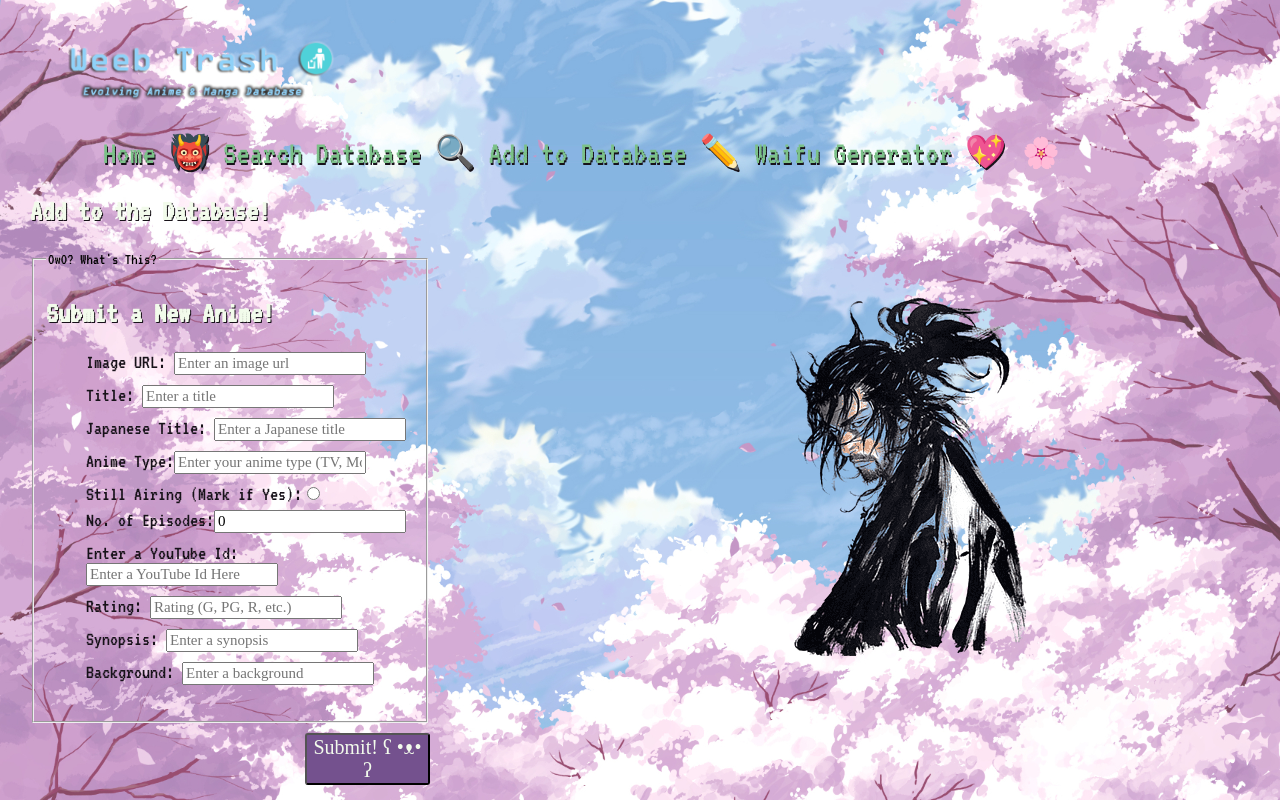
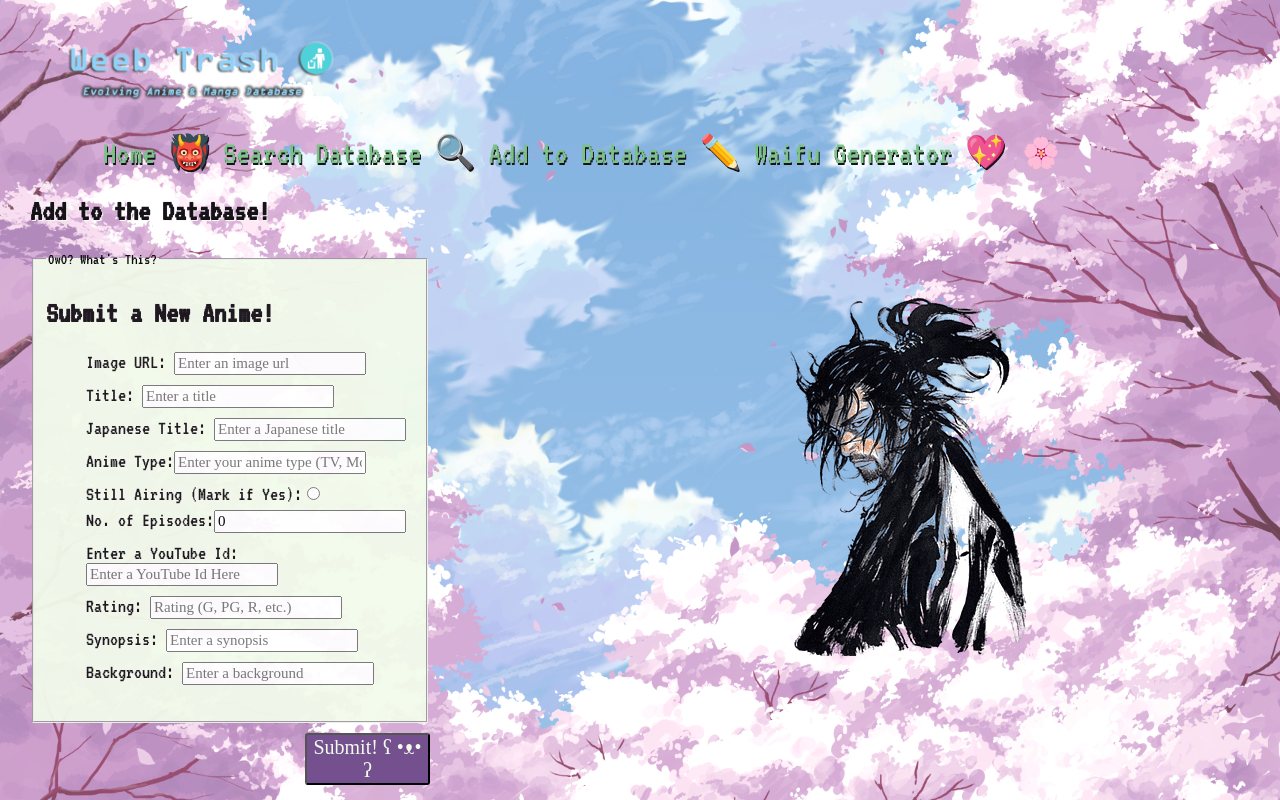
Before and after one commit to dreadnought-admin/react-solo-v2, a React (Create React App) app: page /database/new in a window 1280 px wide. Shown: the top 800 px of the page. Built offline with nearby package versions, Linux system fonts and the light colour scheme; no server answers; a web font is replaced by a local one.

Commit message:
Fixes CSS, better final product

```diff
--- a/src/index.css
+++ b/src/index.css
@@ -329,6 +329,16 @@ h3 {
   height: 1000px;
 }
 
+.formContainer h2 {
+  color: var(--black);
+  text-shadow: 1px 1px var(--manga-white);
+}
+
+.newFormField {
+  background: var(--manga-white);
+  opacity: 95%;
+}
+
 .inputs {
   position: relative;
   width: 400px;
```
